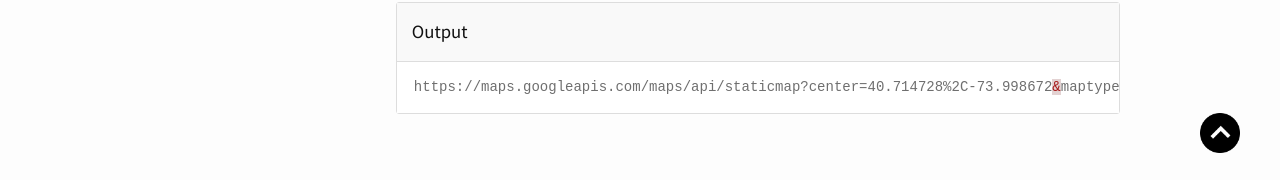
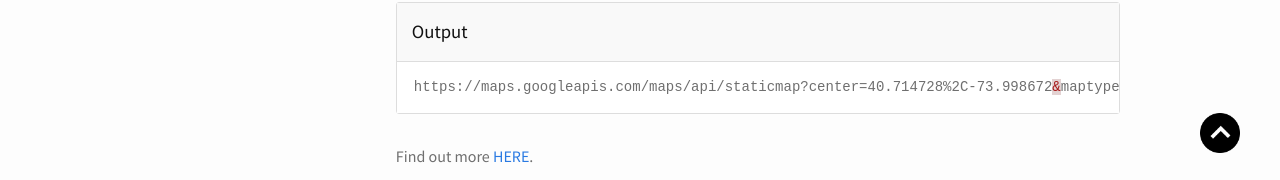
Before and after one commit to yoolk/liquid-documentation, a Jekyll site: the page built from filters/misc-filters/index.markdown, in a window 1280 px wide and 900 px high, scrolled down 6061 px. Shown: the part 717-897 px from the top of the window. Built offline with Jekyll 4.4.1, drawn with Linux system fonts in a browser that asks for light colours; nearby versions of some CDN libraries.

Commit message:
add find out more link

```diff
--- a/filters/misc-filters/index.markdown
+++ b/filters/misc-filters/index.markdown
@@ -555,3 +555,4 @@ https://maps.googleapis.com/maps/api/staticmap?center=40.714728%2C-73.998672&map
 {% endraw %}{% endhighlight %}
   </div>
 </div>
+Find out more [HERE](https://developers.google.com/maps/documentation/staticmaps/#URL_Parameters).
```
